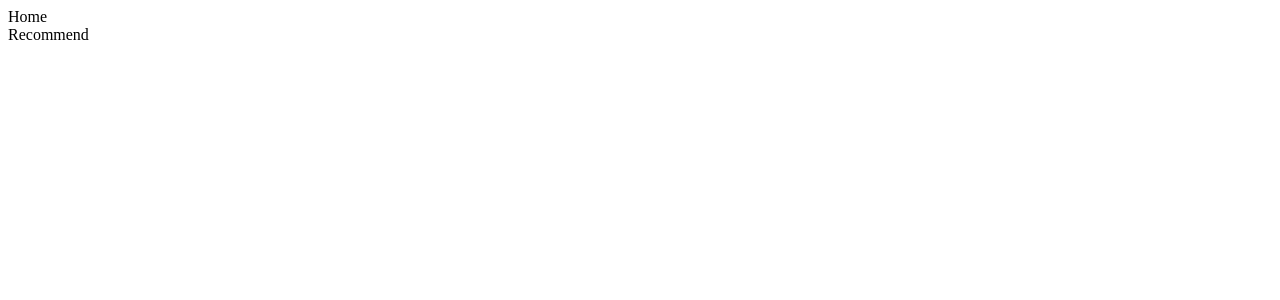
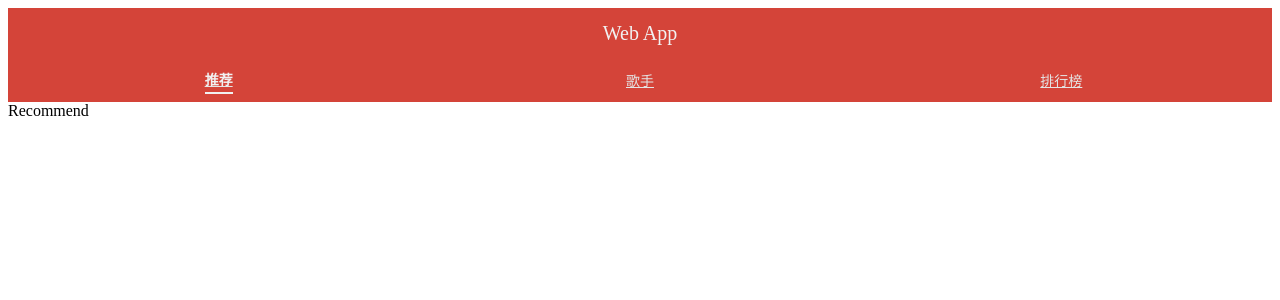
Before and after one commit to kobehhh/cloud-music, a React (Create React App) app: page /#/recommend in a window 1280 px wide. Shown: the top 300 px of the page. Built offline with nearby package versions, Linux system fonts and the light colour scheme.

Commit message:
头部样式

```diff
--- a/src/application/Home/index.js
+++ b/src/application/Home/index.js
@@ -1,14 +1,30 @@
 import React from 'react';
 import { renderRoutes } from "react-router-config";
+import {
+  Top,
+  Tab,
+  TabItem,
+} from './style';
+import { NavLink } from 'react-router-dom';// 利用 NavLink 组件进行路由跳转
 
-function Home(props) {
-    const { route } = props;
-    return (
-        <div>
-            <div>Home</div>
-            { renderRoutes (route.routes) }
-        </div>
-    )
+function Home (props){
+  const { route } = props;
+
+  return (
+    <div>
+      <Top>
+        <span className="iconfont menu">&#xe65c;</span>
+        <span className="title">Web App</span>
+        <span className="iconfont search">&#xe62b;</span>
+      </Top>
+      <Tab>
+        <NavLink to="/recommend" activeClassName="selected"><TabItem><span > 推荐 </span></TabItem></NavLink>
+        <NavLink to="/singers" activeClassName="selected"><TabItem><span > 歌手 </span></TabItem></NavLink>
+        <NavLink to="/rank" activeClassName="selected"><TabItem><span > 排行榜 </span></TabItem></NavLink>
+      </Tab>
+      { renderRoutes (route.routes) }
+    </div>
+  );
 }
 
-export default React.memo(Home);
+export default React.memo (Home);
--- /dev/null
+++ b/src/application/Home/style.js
@@ -0,0 +1,48 @@
+import styled from'styled-components';
+import style from '../../assets/global-style';
+
+export const Top = styled.div`
+  display: flex;
+  flex-direction: row;
+  justify-content: space-between;
+  padding: 5px 10px;
+  background: ${style ["theme-color"]};
+  &>span {
+    line-height: 40px;
+    color: #f1f1f1;
+    font-size: 20px;
+    &.iconfont {
+      font-size: 25px;
+    }
+  }
+`
+
+export const Tab = styled.div`
+  height: 44px;
+  display: flex;
+  flex-direction: row;
+  justify-content: space-around;
+  background: ${style ["theme-color"]};
+  a {
+    flex: 1;
+    padding: 2px 0;
+    font-size: 14px;
+    color: #e4e4e4;
+    &.selected {
+      span {
+        padding: 3px 0;
+        font-weight: 700;
+        color: #f1f1f1;
+        border-bottom: 2px solid #f1f1f1;
+      }
+    }
+  }
+`
+
+export const TabItem = styled.div`
+  height: 100%;
+  display: flex;
+  flex-direction: row;
+  justify-content: center;
+  align-items: center;
+`
--- /dev/null
+++ b/src/assets/global-style.js
@@ -0,0 +1,38 @@
+// 扩大可点击区域
+const extendClick = () => {
+    return `
+      position: relative;
+      &:before {
+        content: '';
+        position: absolute;
+        top: -10px; bottom: -10px; left: -10px; right: -10px;
+      };
+    `
+  }
+  // 一行文字溢出部分用... 代替
+  const noWrap = () => {
+    return `
+      text-overflow: ellipsis;
+      overflow: hidden;
+      white-space: nowrap;
+    `
+  }
+
+  export default {
+    'theme-color': '#d44439',
+    'theme-color-shadow': 'rgba (212, 68, 57, .5)',
+    'font-color-light': '#f1f1f1',
+    'font-color-desc': '#2E3030',
+    'font-color-desc-v2': '#bba8a8',// 略淡
+    'font-size-ss': '10px',
+    'font-size-s': '12px',
+    'font-size-m': '14px',
+    'font-size-l': '16px',
+    'font-size-ll': '18px',
+    "border-color": '#e4e4e4',
+    'background-color': '#f2f3f4',
+    'background-color-shadow': 'rgba (0, 0, 0, 0.3)',
+    'highlight-background-color': '#fff',
+    extendClick,
+    noWrap
+  }
```
